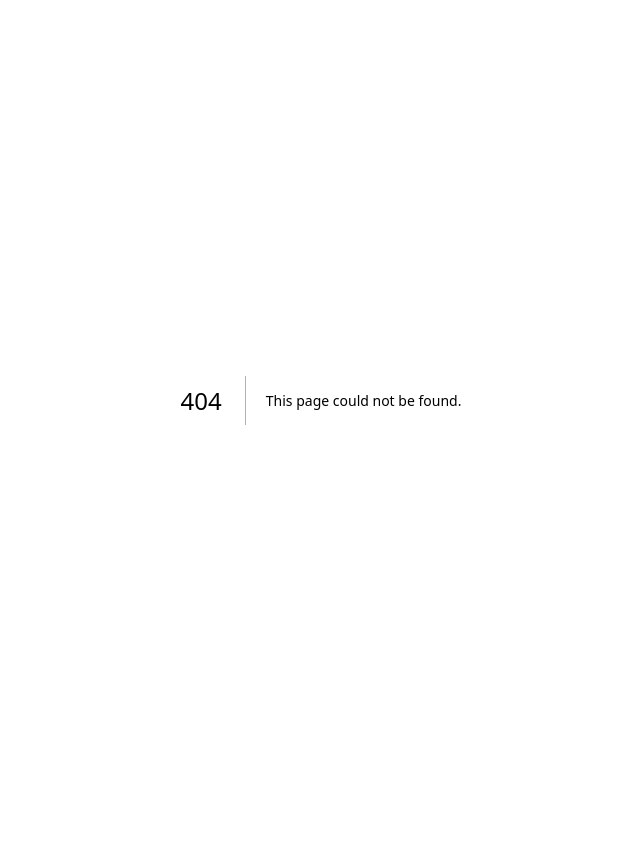
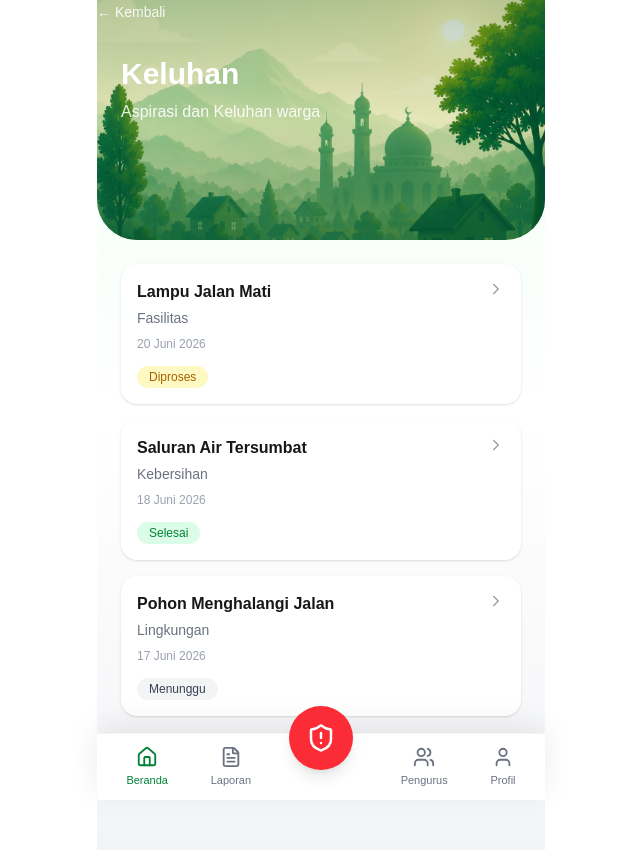
Before and after one commit to nurdjatiinvensi-glitch/sikowar-pwa, a Next.js app: page /keluhan in a window 1280 px wide. Before the commit this address had no page. Shown: the whole page, without its empty margins (319-959 px from the left). Before the commit the page ends 800 px from the top, so only its background shows below. Built offline with nearby package versions, Linux system fonts and the light colour scheme.

Commit message:
add page Keluhan

```diff
--- a/app/announcements/[id]/page.tsx
+++ b/app/announcements/[id]/page.tsx
@@ -1,9 +1,9 @@
 import AppLayout from "@/components/layout/AppLayout";
+import BackButton from "@/components/layout/BackButton";
 import HeaderBackground from "@/components/layout/HeaderBackground";
 import AnnouncementDetailContent from "@/components/pages/AnnouncementDetailContent";
 import { announcementData } from "@/data/announcementData";
 import { Calendar, Clock, MapPin } from "lucide-react";
-import Link from "next/link";
 
 type Props = {
   params: Promise<{
@@ -28,10 +28,7 @@ export default async function AnnouncementDetailPage({ params }: Props) {
     <AppLayout activeMenu="home">
       <HeaderBackground variant="default">
         <div className="px-6 pt-8 pb-8 text-white">
-          <Link href="/announcements" className="text-sm text-white/90">
-            ← Kembali
-          </Link>
-
+          <BackButton href="/announcements" />
           <h1 className="mt-4 text-3xl font-bold">{announcement.title}</h1>
 
           <p className="mt-2 text-white/90">Detail Pengumuman</p>
--- a/app/announcements/page.tsx
+++ b/app/announcements/page.tsx
@@ -7,6 +7,7 @@ import { Calendar, ChevronRight, MapPin } from "lucide-react";
 import AppLayout from "@/components/layout/AppLayout";
 import HeaderBackground from "@/components/layout/HeaderBackground";
 
+import BackButton from "@/components/layout/BackButton";
 import { announcementData } from "@/data/announcementData";
 
 export default function AnnouncementsPage() {
@@ -15,9 +16,7 @@ export default function AnnouncementsPage() {
       {/* HEADER */}
       <HeaderBackground variant="default">
         <div className="px-6 pt-8 pb-8 text-white">
-          <Link href="/" className="text-sm text-white/90">
-            ← Kembali
-          </Link>
+          <BackButton />
 
           <h1 className="mt-4 text-3xl font-bold">Pengumuman</h1>
 
--- /dev/null
+++ b/app/keluhan/page.tsx
@@ -0,0 +1,36 @@
+"use client";
+
+import AppLayout from "@/components/layout/AppLayout";
+import HeaderBackground from "@/components/layout/HeaderBackground";
+
+import KeluhanCard from "@/components/cards/KeluhanCard";
+
+import BackButton from "@/components/layout/BackButton";
+import { keluhanData } from "@/data/keluhanData";
+
+export default function KeluhanPage() {
+  return (
+    <AppLayout activeMenu="home">
+      <HeaderBackground variant="default">
+        <BackButton />
+        <div className="px-6 pt-8 pb-8 text-white">
+          <h1 className="text-3xl font-bold">Keluhan</h1>
+
+          <p className="mt-2 text-white/90">Aspirasi dan Keluhan warga</p>
+        </div>
+      </HeaderBackground>
+
+      <div className="px-6 py-6">
+        {keluhanData.map((item) => (
+          <KeluhanCard
+            key={item.id}
+            title={item.title}
+            category={item.category}
+            date={item.date}
+            status={item.status}
+          />
+        ))}
+      </div>
+    </AppLayout>
+  );
+}
--- a/app/pengurus/page.tsx
+++ b/app/pengurus/page.tsx
@@ -5,6 +5,7 @@ import HeaderBackground from "@/components/layout/HeaderBackground";
 
 import PengurusCard from "@/components/cards/PengurusCard";
 
+import BackButton from "@/components/layout/BackButton";
 import { pengurusData } from "@/data/pengurusData";
 
 export default function PengurusPage() {
@@ -12,6 +13,7 @@ export default function PengurusPage() {
     <AppLayout activeMenu="admin">
       {/* HEADER */}
       <HeaderBackground variant="default">
+        <BackButton />
         <div className="px-6 pt-8 pb-8 text-white">
           <h1 className="text-3xl font-bold">Pengurus RT</h1>
 
--- a/app/profile/page.tsx
+++ b/app/profile/page.tsx
@@ -2,6 +2,7 @@
 
 import SettingCard from "@/components/cards/SettingCard";
 import AppLayout from "@/components/layout/AppLayout";
+import BackButton from "@/components/layout/BackButton";
 import HeaderBackground from "@/components/layout/HeaderBackground";
 import { profileData } from "@/data/profileData";
 import {
@@ -24,6 +25,7 @@ export default function ProfilePage() {
       <div className="flex h-screen flex-col bg-white">
         {/* HEADER */}
         <HeaderBackground variant="default">
+          <BackButton />
           <div
             className="
             shrink-0
--- /dev/null
+++ b/components/cards/KeluhanCard.tsx
@@ -0,0 +1,57 @@
+import { ChevronRight } from "lucide-react";
+
+type KeluhanCardProps = {
+  title: string;
+  category: string;
+  date: string;
+  status: string;
+};
+
+export default function KeluhanCard({
+  title,
+  category,
+  date,
+  status,
+}: KeluhanCardProps) {
+  const statusColor =
+    status === "Selesai"
+      ? "bg-green-100 text-green-700"
+      : status === "Diproses"
+        ? "bg-yellow-100 text-yellow-700"
+        : "bg-gray-100 text-gray-700";
+
+  return (
+    <div
+      className="
+        mb-4
+        rounded-2xl
+        bg-white
+        p-4
+        shadow-sm
+      "
+    >
+      <div className="flex items-start justify-between">
+        <div>
+          <h3 className="font-semibold">{title}</h3>
+
+          <p className="mt-1 text-sm text-gray-500">{category}</p>
+
+          <p className="mt-2 text-xs text-gray-400">{date}</p>
+        </div>
+
+        <ChevronRight size={18} className="text-gray-400" />
+      </div>
+
+      <div className="mt-3">
+        <span
+          className={`
+            rounded-full px-3 py-1 text-xs font-medium
+            ${statusColor}
+          `}
+        >
+          {status}
+        </span>
+      </div>
+    </div>
+  );
+}
--- /dev/null
+++ b/components/layout/BackButton.tsx
@@ -0,0 +1,15 @@
+"use client";
+
+import Link from "next/link";
+
+type BackButtonProps = {
+  href?: string;
+};
+
+export default function BackButton({ href = "/" }: BackButtonProps) {
+  return (
+    <Link href={href} className="text-sm text-white/90">
+      ← Kembali
+    </Link>
+  );
+}
--- a/components/menus/ServiceMenu.tsx
+++ b/components/menus/ServiceMenu.tsx
@@ -1,33 +1,6 @@
-import {
-  CalendarDays,
-  ChevronRight,
-  MessageSquare,
-  Recycle,
-  Smartphone,
-} from "lucide-react";
-
-const services = [
-  {
-    icon: MessageSquare,
-    title: "Keluhan",
-    desc: "Sampaikan keluhan atau usulan",
-  },
-  {
-    icon: CalendarDays,
-    title: "Event",
-    desc: "Lihat dan ikuti kegiatan warga",
-  },
-  {
-    icon: Smartphone,
-    title: "PPOB",
-    desc: "Pulsa, Paket Data, Token Listrik",
-  },
-  {
-    icon: Recycle,
-    title: "Bank Sampah",
-    desc: "Setor sampah jadi saldo & poin",
-  },
-];
+import { serviceMenus } from "@/data/mockData";
+import { ChevronRight } from "lucide-react";
+import Link from "next/link";
 
 export default function ServiceMenu() {
   return (
@@ -37,12 +10,13 @@ export default function ServiceMenu() {
 
       {/* Grid */}
       <div className="grid grid-cols-2 gap-3">
-        {services.map((service) => {
+        {serviceMenus.map((service) => {
           const Icon = service.icon;
 
           return (
-            <button
+            <Link
               key={service.title}
+              href={service.href}
               className="
                 rounded-2xl
                 bg-white
@@ -58,7 +32,7 @@ export default function ServiceMenu() {
               </p>
 
               <p className="mt-1 text-xs text-gray-500">{service.desc}</p>
-            </button>
+            </Link>
           );
         })}
       </div>
--- /dev/null
+++ b/data/keluhanData.ts
@@ -0,0 +1,23 @@
+export const keluhanData = [
+  {
+    id: 1,
+    title: "Lampu Jalan Mati",
+    category: "Fasilitas",
+    date: "20 Juni 2026",
+    status: "Diproses",
+  },
+  {
+    id: 2,
+    title: "Saluran Air Tersumbat",
+    category: "Kebersihan",
+    date: "18 Juni 2026",
+    status: "Selesai",
+  },
+  {
+    id: 3,
+    title: "Pohon Menghalangi Jalan",
+    category: "Lingkungan",
+    date: "17 Juni 2026",
+    status: "Menunggu",
+  },
+];
--- a/data/mockData.ts
+++ b/data/mockData.ts
@@ -1,3 +1,10 @@
+import {
+  CalendarDays,
+  MessageSquare,
+  Recycle,
+  Smartphone,
+} from "lucide-react";
+
 export const userData = {
   name: "DJ",
   address: "Perumahan D'Palm Residence",
@@ -22,23 +29,27 @@ export const billingData = {
 
 export const serviceMenus = [
   {
-    icon: "MessageSquare",
+    icon: MessageSquare,
     title: "Keluhan",
     desc: "Sampaikan keluhan atau usulan",
+    href: "/keluhan",
   },
   {
-    icon: "CalendarDays",
+    icon: CalendarDays,
     title: "Event",
     desc: "Lihat dan ikuti kegiatan warga",
+    href: "/event",
   },
   {
-    icon: "Smartphone",
+    icon: Smartphone,
     title: "PPOB",
     desc: "Pulsa, Paket Data, Token Listrik",
+    href: "#",
   },
   {
-    icon: "Recycle",
+    icon: Recycle,
     title: "Bank Sampah",
     desc: "Setor sampah jadi saldo & poin",
+    href: "#",
   },
 ];
```
